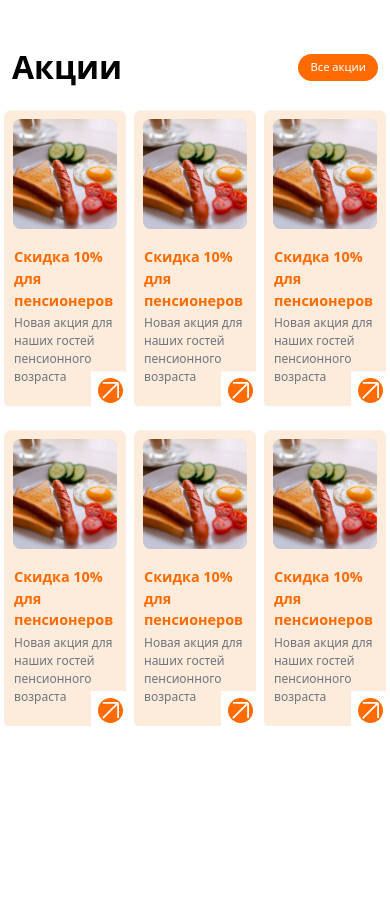
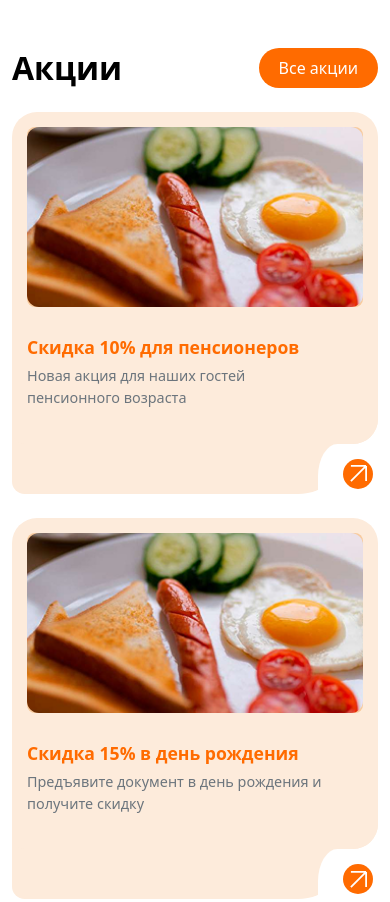
Before and after one commit to wpotoke/razio_group_test, a plain HTML site: page index.html in a window 390 px wide. Shown: the top 902 px of the page. Before the commit the page ends 844 px from the top, so only its background shows below. Drawn offline with nearby package versions, Linux system fonts and the light colour scheme.

Commit message:
adaptation for different devices has been fixed, rounding of external and internal corners has been added

```diff
--- a/css/style.css
+++ b/css/style.css
@@ -5,26 +5,43 @@
 
 .promo-card-container {
     position: relative;
+    border-radius: 12px;
     height: 100%;
+    padding-bottom: 50px;
+
 }
 
 .promo-card {
-    border-radius: 10px;
-    overflow: hidden;
-    box-shadow: 0 4px 8px rgba(0,0,0,0.1);
+    position: relative;
+    border-radius: 25px 25px 25px 0;
+    background-color: #fdebdb;
     height: 100%;
     display: flex;
     flex-direction: column;
-    position: relative;
-    background-color: #fdebdb;
-    clip-path: polygon(
-        0 0,
-        100% 0,
-        100% calc(100% - 45px),
-        calc(100% - 45px) calc(100% - 45px),
-        calc(100% - 45px) 100%,
-        0 100%
-    );
+    overflow: hidden;
+}
+
+.promo-extension {
+    position: absolute;
+    bottom: 0;
+    left: 0;
+    width: calc(100% - 30px); /* Оставляем место для стрелки */
+    height: 50px; /* Высота прямоугольника */
+    background-color: #fdebdb; /* Цвет карточки */
+    border-radius: 0 0 100px 25px; /* Скругляем нижние углы */
+    z-index: 1;
+}
+
+.promo-extension::after {
+    content: "";
+    position: absolute;
+    bottom: 0;
+    right: 0;
+    width: 30px;
+    height: 50px;
+    background: white;
+    border-top-left-radius: 65%;
+    z-index: 2;
 }
 
 .promo-image {
@@ -33,7 +50,7 @@
     position: relative;
     overflow: hidden;
     margin: 23px;
-    border-radius: 8px;
+    border-radius: 12px;
 }
 
 .promo-arrow {
@@ -50,6 +67,7 @@
     z-index: 2;
 }
 
+
 .promo-header {
     color: #000;
     font-size: 2rem;
@@ -65,6 +83,9 @@
     display: flex;
     flex-direction: column;
     min-height: 100px;
+    border-bottom-left-radius: 16px;
+    border-bottom-right-radius: 16px;
+
 }
 
 .promo-title {
@@ -97,108 +118,21 @@
 
 .img-fluid {
     object-fit: cover;
+    border-radius: 12px;
 }
 
-
-/* Адаптация для разных устройств */
-@media (max-width: 767.98px) and (orientation: portrait) {
-    /* Вертикальный мобильный (портрет) — 3 карточки в ряд */
+/* Десктоп (≥1200px) - 4 карточки */
+@media (min-width: 1200px) {
     .promo-col {
-        flex: 0 0 33.333333%;
-        max-width: 33.333333%;
-        padding: 0 5px;
+        flex: 0 0 25%;
+        max-width: 25%;
     }
-
-    /* Оптимизация отступов и размеров */
-    .promo-image {
-        margin: 10px;
-        height: 160px;
-    }
-
-    .promo-body {
-        padding: 10px 12px 15px;
-    }
-
-    .promo-title {
-        font-size: 1rem;
+    .promo-col:nth-child(n+5) {
+        display: none;
     }
 }
 
-
-@media (max-width: 767.98px) and (orientation: portrait) {
-    /* Общие стили для 3 карточек в ряд */
-    .promo-col {
-        flex: 0 0 33.333333%;
-        max-width: 33.333333%;
-        padding: 0 4px; /* Уменьшаем отступы между карточками */
-    }
-
-    /* Упрощаем карточку для мобилок */
-    .promo-card {
-        clip-path: polygon(
-        0 0,
-        100% 0,
-        100% calc(100% - 35px),
-        calc(100% - 35px) calc(100% - 35px),
-        calc(100% - 35px) 100%,
-        0 100%
-    );
-        border-radius: 8px; /* Делаем скругление поменьше */
-        box-shadow: 0 2px 4px rgba(0, 0, 0, 0.1); /* Меньшая тень */
-    }
-
-    /* Уменьшаем изображение */
-    .promo-image {
-        height: 110px; /* Было 230px, теперь компактнее */
-        margin: 9px; /* Уменьшаем отступы внутри карточки */
-    }
-
-    /* Делаем текст меньше */
-    .promo-body {
-        padding: 8px 10px 12px; /* Меньше внутренних отступов */
-    }
-
-    .promo-title {
-        font-size: 0.9rem; /* Уменьшаем заголовок */
-        margin-bottom: 3px; /* Меньше отступ */
-    }
-
-    .promo-text {
-        font-size: 0.75rem; /* Меньший текст */
-        padding-right: 0; /* Убираем лишний отступ */
-        margin-bottom: 8px;
-    }
-
-    /* Кнопку делаем компактнее */
-    .all-promos-btn {
-        padding: 5px 12px;
-        font-size: 0.7rem;
-    }
-
-    /* Стрелочку в углу делаем меньше */
-    .promo-arrow {
-        width: 25px;
-        height: 25px;
-        bottom: 3px;
-        right: 3px;
-    }
-}
-
-
-/* Горизонтальный мобильный (ландшафт) - 2 по 2 */
-@media (max-width: 991.98px) and (orientation: landscape),
-       (max-width: 991.98px) and (max-height: 600px) {
-    .promo-col {
-        flex: 0 0 50%;
-        max-width: 50%;
-    }
-
-    .promo-image {
-        height: 200px;
-    }
-}
-
-/* Планшет (3 колонки) */
+/* Планшет (992-1199px) - 6 карточек */
 @media (min-width: 992px) and (max-width: 1199.98px) {
     .promo-col {
         flex: 0 0 33.333333%;
@@ -206,18 +140,59 @@
     }
 }
 
-/* Большие планшеты и маленькие десктопы (992-1199px) - 3 колонки */
-@media (min-width: 992px) and (max-width: 1199.98px) {
+/* Горизонтальный мобильный (ландшафт) - 4 карточки */
+@media (max-width: 991.98px) and (orientation: landscape),
+       (max-width: 991.98px) and (max-height: 600px) {
     .promo-col {
-        flex: 0 0 33.333333%;
-        max-width: 33.333333%;
+        flex: 0 0 50%;
+        max-width: 50%;
+    }
+    .promo-col:nth-child(n+5) {
+        display: none;
     }
 }
 
-/* Десктоп (4 колонки) */
-@media (min-width: 1200px) {
+/* Вертикальный мобильный (портрет) - 3 карточки */
+@media (max-width: 767.98px) and (orientation: portrait) {
     .promo-col {
-        flex: 0 0 25%;
-        max-width: 25%;
+        flex: 0 0 100%;
+        max-width: 100%;
+    }
+    .promo-col:nth-child(n+4) {
+        display: none;
     }
 }
+
+/* Адаптация для мобильных */
+@media (max-width: 767.98px) {
+    .promo-card {
+        border-radius: 25px 25px 25px 0;
+    }
+    .promo-card-corner {
+        width: 40px;
+        height: 40px;
+        border-radius: 0 0 12px 0;
+    }
+    .promo-image {
+        height: 180px;
+        margin: 15px;
+        border-radius: 8px;
+    }
+    .promo-body {
+        padding: 12px 15px 20px;
+        border-bottom-left-radius: 12px;
+        border-bottom-right-radius: 12px;
+    }
+    .promo-title {
+        font-size: 1.1rem;
+    }
+    .promo-text {
+        font-size: 0.9rem;
+        padding-right: 30px;
+    }
+    .promo-arrow {
+        width: 30px;
+        height: 30px;
+        border-radius: 100px;
+    }
+}
--- a/index.html
+++ b/index.html
@@ -6,18 +6,30 @@
     <title>Акции</title>
     <link href="https://cdn.jsdelivr.net/npm/bootstrap@5.3.0/dist/css/bootstrap.min.css" rel="stylesheet">
     <link rel="stylesheet" href="css/style.css">
+    <svg width="0" height="0" style="position:absolute;">
+        <defs>
+          <mask id="card-mask" maskUnits="objectBoundingBox">
+            <!-- Основная форма карточки со скругленными углами -->
+            <rect width="1" height="1" rx="0.1" ry="0.1" fill="white"/>
+
+            <!-- Вырез в правом нижнем углу (тоже со скруглением) -->
+            <rect x="0.7" y="0.7" width="0.3" height="0.3" rx="0.05" ry="0.05" fill="black"/>
+          </mask>
+        </defs>
+      </svg>
 </head>
 <body>
+
     <div class="container py-5" style="max-width: 1367px;">
         <div class="row mb-4">
-            <div class="col-12 d-flex justify-content-between align-items-center">  <!-- ← Flex-контейнер -->
-                <h1 class="promo-header mb-0">Акции</h1>  <!-- ← Заголовок слева -->
-                <a href="#" class="btn all-promos-btn">Все акции</a>  <!-- ← Кнопка справа -->
+            <div class="col-12 d-flex justify-content-between align-items-center">
+                <h1 class="promo-header mb-0">Акции</h1>
+                <a href="#" class="btn all-promos-btn">Все акции</a>
             </div>
         </div>
 
         <div class="row g-4">
-            <!-- Промо-блоки -->
+            <!-- Карточка 1 -->
             <div class="col-12 col-sm-6 col-md-4 col-lg-4 col-xl-3 promo-col">
                 <div class="promo-card-container h-100">
                     <div class="promo-card">
@@ -29,6 +41,29 @@
                             <div class="promo-text">Новая акция для наших гостей пенсионного возраста</div>
                         </div>
                     </div>
+                    <div class="promo-extension"></div>
+                    <a href="#" class="promo-arrow">
+                        <svg width="17" height="17" viewBox="0 0 19 19" fill="none" xmlns="http://www.w3.org/2000/svg">
+                            <path d="M1 18L18 0.999999M18 0.999999L0.999999 1M18 0.999999L18 18" stroke="white" stroke-width="2"/>
+                        </svg>
+                    </a>
+                </div>
+
+            </div>
+
+            <!-- Карточка 2 -->
+            <div class="col-12 col-sm-6 col-md-4 col-lg-4 col-xl-3 promo-col">
+                <div class="promo-card-container h-100">
+                    <div class="promo-card">
+                        <div class="promo-image">
+                            <img src="images/picture-offers.png" alt="Акция" class="img-fluid h-100 w-100">
+                        </div>
+                        <div class="promo-body">
+                            <div class="promo-title">Скидка 15% в день рождения</div>
+                            <div class="promo-text">Предъявите документ в день рождения и получите скидку</div>
+                        </div>
+                    </div>
+                    <div class="promo-extension"></div>
                     <a href="#" class="promo-arrow">
                         <svg width="17" height="17" viewBox="0 0 19 19" fill="none" xmlns="http://www.w3.org/2000/svg">
                             <path d="M1 18L18 0.999999M18 0.999999L0.999999 1M18 0.999999L18 18" stroke="white" stroke-width="2"/>
@@ -37,7 +72,7 @@
                 </div>
             </div>
 
-            <!-- Остальные блоки (дублируем по аналогии) -->
+            <!-- Карточка 3 -->
             <div class="col-12 col-sm-6 col-md-4 col-lg-4 col-xl-3 promo-col">
                 <div class="promo-card-container h-100">
                     <div class="promo-card">
@@ -45,10 +80,11 @@
                             <img src="images/picture-offers.png" alt="Акция" class="img-fluid h-100 w-100">
                         </div>
                         <div class="promo-body">
-                            <div class="promo-title">Скидка 10% для пенсионеров</div>
-                            <div class="promo-text">Новая акция для наших гостей пенсионного возраста</div>
+                            <div class="promo-title">Семейная скидка 20%</div>
+                            <div class="promo-text">Специальное предложение для семейных посещений</div>
                         </div>
                     </div>
+                    <div class="promo-extension"></div>
                     <a href="#" class="promo-arrow">
                         <svg width="17" height="17" viewBox="0 0 19 19" fill="none" xmlns="http://www.w3.org/2000/svg">
                             <path d="M1 18L18 0.999999M18 0.999999L0.999999 1M18 0.999999L18 18" stroke="white" stroke-width="2"/>
@@ -57,6 +93,7 @@
                 </div>
             </div>
 
+            <!-- Карточка 4 -->
             <div class="col-12 col-sm-6 col-md-4 col-lg-4 col-xl-3 promo-col">
                 <div class="promo-card-container h-100">
                     <div class="promo-card">
@@ -64,10 +101,11 @@
                             <img src="images/picture-offers.png" alt="Акция" class="img-fluid h-100 w-100">
                         </div>
                         <div class="promo-body">
-                            <div class="promo-title">Скидка 10% для пенсионеров</div>
-                            <div class="promo-text">Новая акция для наших гостей пенсионного возраста</div>
+                            <div class="promo-title">Акция "Приведи друга"</div>
+                            <div class="promo-text">Получите скидку за каждого приведенного друга</div>
                         </div>
                     </div>
+                    <div class="promo-extension"></div>
                     <a href="#" class="promo-arrow">
                         <svg width="17" height="17" viewBox="0 0 19 19" fill="none" xmlns="http://www.w3.org/2000/svg">
                             <path d="M1 18L18 0.999999M18 0.999999L0.999999 1M18 0.999999L18 18" stroke="white" stroke-width="2"/>
@@ -76,6 +114,7 @@
                 </div>
             </div>
 
+            <!-- Карточка 5 -->
             <div class="col-12 col-sm-6 col-md-4 col-lg-4 col-xl-3 promo-col">
                 <div class="promo-card-container h-100">
                     <div class="promo-card">
@@ -83,10 +122,11 @@
                             <img src="images/picture-offers.png" alt="Акция" class="img-fluid h-100 w-100">
                         </div>
                         <div class="promo-body">
-                            <div class="promo-title">Скидка 10% для пенсионеров</div>
-                            <div class="promo-text">Новая акция для наших гостей пенсионного возраста</div>
+                            <div class="promo-title">Утренняя скидка 25%</div>
+                            <div class="promo-text">Специальные цены на утренние посещения</div>
                         </div>
                     </div>
+                    <div class="promo-extension"></div>
                     <a href="#" class="promo-arrow">
                         <svg width="17" height="17" viewBox="0 0 19 19" fill="none" xmlns="http://www.w3.org/2000/svg">
                             <path d="M1 18L18 0.999999M18 0.999999L0.999999 1M18 0.999999L18 18" stroke="white" stroke-width="2"/>
@@ -95,6 +135,7 @@
                 </div>
             </div>
 
+            <!-- Карточка 6 -->
             <div class="col-12 col-sm-6 col-md-4 col-lg-4 col-xl-3 promo-col">
                 <div class="promo-card-container h-100">
                     <div class="promo-card">
@@ -102,10 +143,11 @@
                             <img src="images/picture-offers.png" alt="Акция" class="img-fluid h-100 w-100">
                         </div>
                         <div class="promo-body">
-                            <div class="promo-title">Скидка 10% для пенсионеров</div>
-                            <div class="promo-text">Новая акция для наших гостей пенсионного возраста</div>
+                            <div class="promo-title">Акция "Счастливый час"</div>
+                            <div class="promo-text">Специальные предложения в определенные часы</div>
                         </div>
                     </div>
+                    <div class="promo-extension"></div>
                     <a href="#" class="promo-arrow">
                         <svg width="17" height="17" viewBox="0 0 19 19" fill="none" xmlns="http://www.w3.org/2000/svg">
                             <path d="M1 18L18 0.999999M18 0.999999L0.999999 1M18 0.999999L18 18" stroke="white" stroke-width="2"/>
@@ -113,29 +155,8 @@
                     </a>
                 </div>
             </div>
-
-            <div class="col-12 col-sm-6 col-md-4 col-lg-4 col-xl-3 promo-col">
-                <div class="promo-card-container h-100">
-                    <div class="promo-card">
-                        <div class="promo-image">
-                            <img src="images/picture-offers.png" alt="Акция" class="img-fluid h-100 w-100">
-                        </div>
-                        <div class="promo-body">
-                            <div class="promo-title">Скидка 10% для пенсионеров</div>
-                            <div class="promo-text">Новая акция для наших гостей пенсионного возраста</div>
-                        </div>
-                    </div>
-                    <a href="#" class="promo-arrow">
-                        <svg width="17" height="17" viewBox="0 0 19 19" fill="none" xmlns="http://www.w3.org/2000/svg">
-                            <path d="M1 18L18 0.999999M18 0.999999L0.999999 1M18 0.999999L18 18" stroke="white" stroke-width="2"/>
-                        </svg>
-                    </a>
-                </div>
-            </div>
-
         </div>
     </div>
-
     <script src="https://cdn.jsdelivr.net/npm/bootstrap@5.3.0/dist/js/bootstrap.bundle.min.js"></script>
 </body>
 </html>
```
